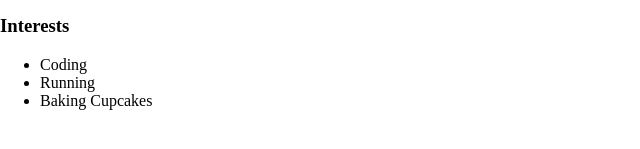
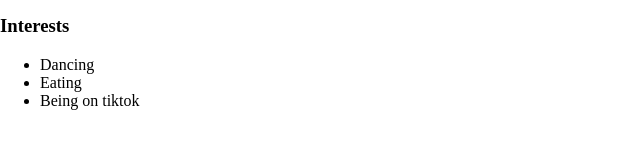
Before and after one commit to skyyharris/skyyharris.github.io, a plain HTML site: page index.html in a window 1280 px wide. Shown: the part 511-660 px from the top of the page, 0-640 px from the left. Drawn offline with Linux system fonts and the light colour scheme; files that its build step writes are made by us from their sources.

Commit message:
update 3

```diff
--- a/index.html
+++ b/index.html
@@ -37,9 +37,9 @@
   <div id="interests">
     <h3>Interests</h3>
     <ul>
-      <li>Coding</li>
-      <li>Running</li>
-      <li>Baking Cupcakes</li>
+      <li>Dancing</li>
+      <li>Eating</li>
+      <li>Being on tiktok</li>
     </ul>
   </div>
   </div>
```
